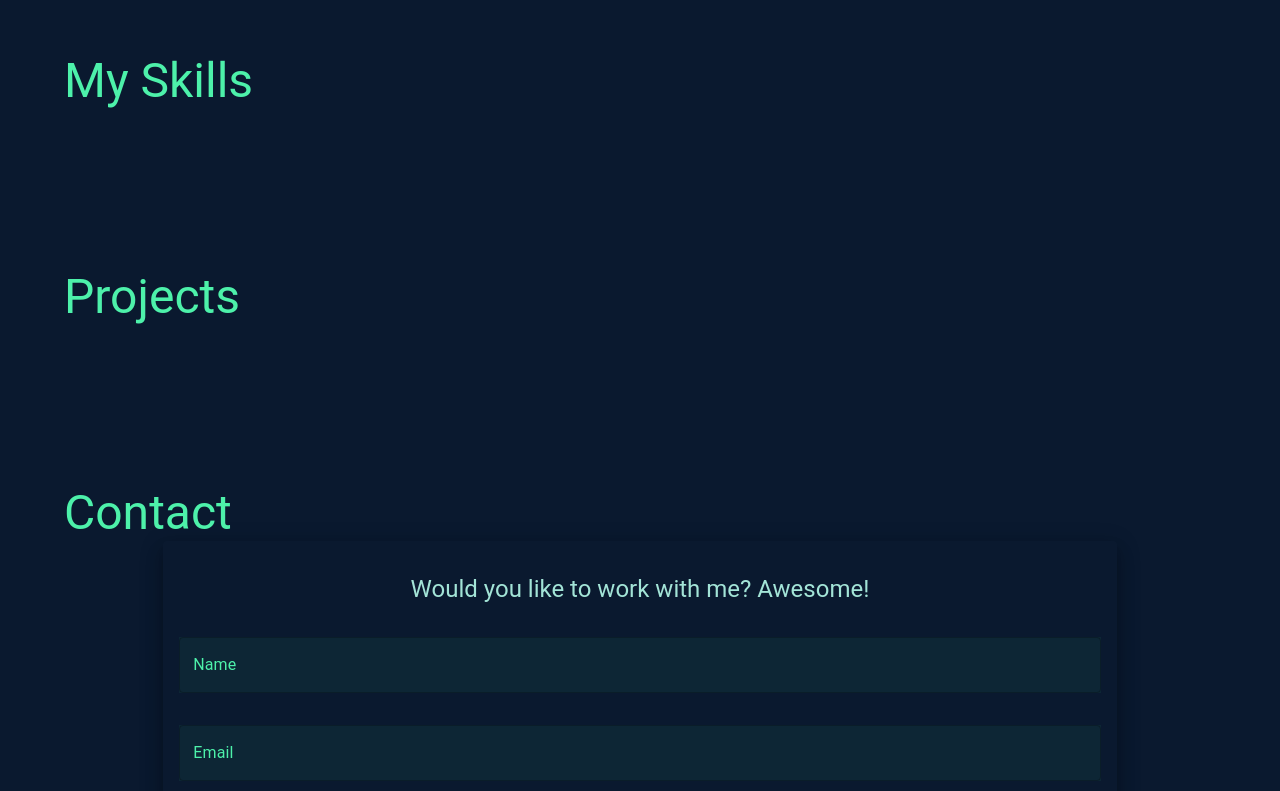
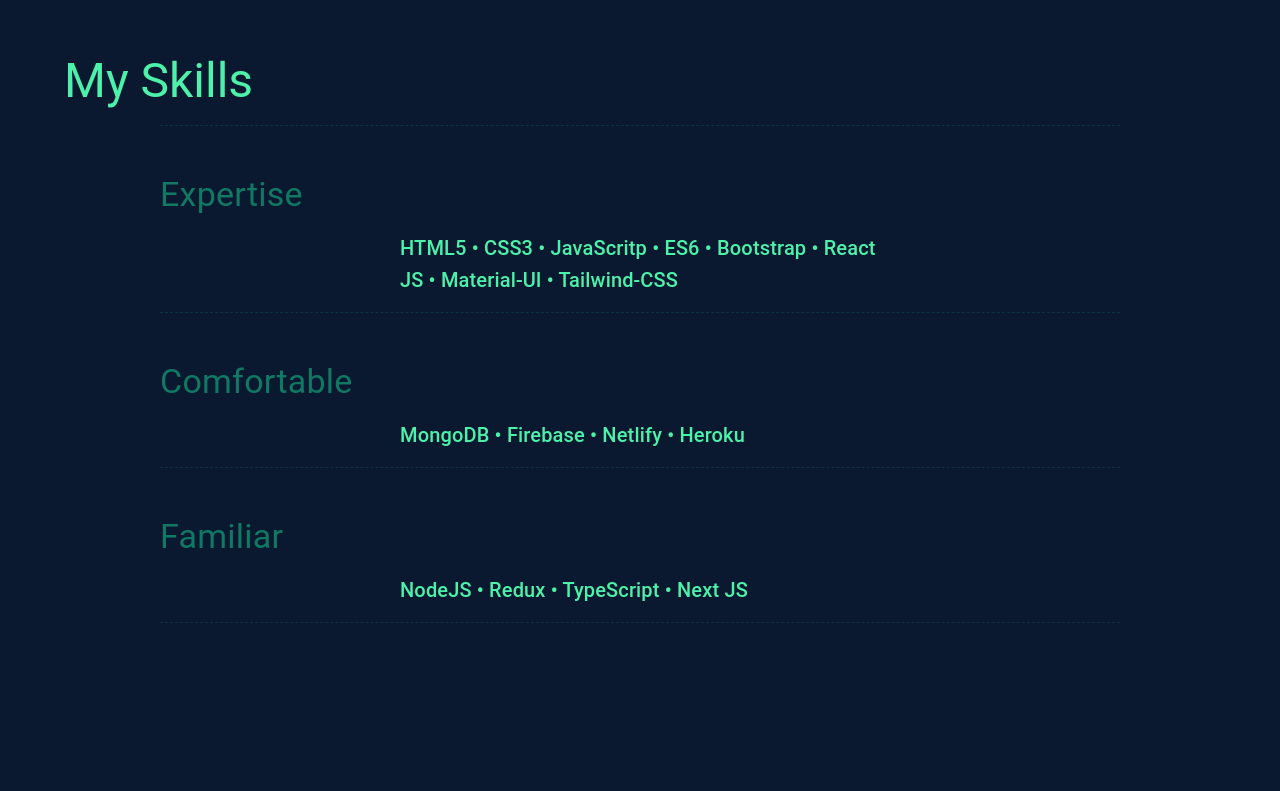
Before and after one commit to ano201/myPortfolio, a React (Create React App) app: page /home in a window 1280 px wide. Shown: the part 1600-2391 px from the top of the page. Built offline with nearby package versions, Linux system fonts and the light colour scheme.

Commit message:
skills completed

```diff
--- a/src/Pages/Home/Form/ContactForm.js
+++ b/src/Pages/Home/Form/ContactForm.js
@@ -1,73 +1,86 @@
-import React from 'react';
-import Box from '@mui/material/Box';
-import Paper from '@mui/material/Paper';
-import TextField from '@mui/material/TextField';
-import { makeStyles } from '@mui/styles';
-import { Grid, Typography } from '@mui/material';
-import { HashLink } from 'react-router-hash-link';
+import React from "react";
+import Box from "@mui/material/Box";
+import Paper from "@mui/material/Paper";
+import TextField from "@mui/material/TextField";
+import { makeStyles } from "@mui/styles";
+import { Grid, Typography } from "@mui/material";
+import { HashLink } from "react-router-hash-link";
 
 const useStyles = makeStyles({
   root: {
-        width: '100%',
+    width: "100%",
     backgroundColor: "#4df1aa0e",
-        marginTop: '2rem',
-        '& .MuiOutlinedInput-root': {
-            '&.Mui-focused fieldset': {
-                borderColor: '#4df1aa'
-            }
-        }
-    }
+    marginTop: "2rem",
+    "& .MuiOutlinedInput-root": {
+      "&.Mui-focused fieldset": {
+        borderColor: "#4df1aa",
+      },
+    },
+  },
 });
 
 const ContactForm = () => {
-
   const classes = useStyles();
 
   return (
-        <Box id='contact' sx={{ flexGrow: 1, mt: '10rem' }}>
+    <Box id="contact" sx={{ flexGrow: 1, mt: "10rem" }}>
       <Typography
         variant="h3"
         component="div"
-                sx={{ flexGrow: 1, textAlign: { xs: 'center', sm: 'center', md: 'left' } }}
-                className='neon-text'
+        sx={{
+          flexGrow: 1,
+          textAlign: { xs: "center", sm: "center", md: "left" },
+          mb: 1,
+        }}
+        className="neon-text"
       >
         Contact
       </Typography>
       <Paper
         elevation={12}
-                sx={{ backgroundColor: 'inherit', p: 2, m: 'auto', width: { md: '80%' } }}
+        sx={{
+          backgroundColor: "inherit",
+          p: 2,
+          m: "auto",
+          width: { md: "80%" },
+        }}
       >
         <Typography
           variant="h5"
           component="div"
           sx={{ flexGrow: 1, mt: 2 }}
-                    className='light-text'
-                    align='center'
+          className="light-text"
+          align="center"
         >
           Would you like to work with me? Awesome!
         </Typography>
-                <TextField label="Name"
+        <TextField
+          label="Name"
           className={classes.root}
-                    InputProps={{ style: { color: '#4df1aa' } }}
-                    InputLabelProps={{ style: { color: '#4df1aa' } }}
+          InputProps={{ style: { color: "#4df1aa" } }}
+          InputLabelProps={{ style: { color: "#4df1aa" } }}
           variant="outlined"
         />
-                <TextField label="Email"
+        <TextField
+          label="Email"
           className={classes.root}
-                    InputProps={{ style: { color: '#4df1aa' } }}
-                    InputLabelProps={{ style: { color: '#4df1aa' } }}
+          InputProps={{ style: { color: "#4df1aa" } }}
+          InputLabelProps={{ style: { color: "#4df1aa" } }}
           variant="outlined"
         />
-                <TextField label="Message"
+        <TextField
+          label="Message"
           className={classes.root}
-                    InputProps={{ style: { color: '#4df1aa' } }}
-                    InputLabelProps={{ style: { color: '#4df1aa' } }}
+          InputProps={{ style: { color: "#4df1aa" } }}
+          InputLabelProps={{ style: { color: "#4df1aa" } }}
           variant="outlined"
           multiline
           rows={4}
         />
-                <Grid sx={{ fontWeight: 'bold', mt: 4, textAlign: 'center' }}>
-                    <HashLink to='/home#aboutme'><button className='hovered-btn'>Let's Talk</button></HashLink>
+        <Grid sx={{ fontWeight: "bold", mt: 4, textAlign: "center" }}>
+          <HashLink to="/home#aboutme">
+            <button className="hovered-btn">Let's Talk</button>
+          </HashLink>
         </Grid>
       </Paper>
     </Box>
--- a/src/Pages/Home/Skills/Comfortable/Comfortable.js
+++ b/src/Pages/Home/Skills/Comfortable/Comfortable.js
@@ -1,11 +1,47 @@
-import React from 'react';
+import { Box, Grid, Typography } from "@mui/material";
+import React from "react";
 
 const Comfortable = () => {
-    return (
-        <div>
-            <h1>Comfortable</h1>
-        </div>
-    );
+  return (
+    <Box id="skills" sx={{ flexGrow: 1, mt: "3rem" }}>
+      <Typography
+        variant="h4"
+        component="div"
+        sx={{
+          flexGrow: 1,
+          textAlign: { xs: "center", sm: "center", md: "left" },
+          my: "1rem",
+        }}
+        className="dark-text"
+      >
+        Comfortable
+      </Typography>
+      <Grid
+        sx={{
+          m: "auto",
+          maxWidth: {
+            xs: "20rem",
+            sm: "20rem",
+            md: "30rem",
+            lg: "30rem",
+            xl: "30rem",
+          },
+        }}
+      >
+        <Typography
+          variant="h6"
+          component="div"
+          sx={{
+            flexGrow: 1,
+            my: "1rem",
+          }}
+          className="neon-text"
+        >
+          MongoDB • Firebase • Netlify • Heroku
+        </Typography>
+      </Grid>
+    </Box>
+  );
 };
 
 export default Comfortable;
--- a/src/Pages/Home/Skills/Expert/Expert.js
+++ b/src/Pages/Home/Skills/Expert/Expert.js
@@ -1,11 +1,48 @@
-import React from 'react';
+import { Box, Grid, Typography } from "@mui/material";
+import React from "react";
 
 const Expert = () => {
-    return (
-        <div>
-            <h1>Expert</h1>
-        </div>
-    );
+  return (
+    <Box id="skills" sx={{ flexGrow: 1, mt: "3rem" }}>
+      <Typography
+        variant="h4"
+        component="div"
+        sx={{
+          flexGrow: 1,
+          textAlign: { xs: "center", sm: "center", md: "left" },
+          my: "1rem",
+        }}
+        className="dark-text"
+      >
+        Expertise
+      </Typography>
+      <Grid
+        sx={{
+          m: "auto",
+          maxWidth: {
+            xs: "20rem",
+            sm: "20rem",
+            md: "30rem",
+            lg: "30rem",
+            xl: "30rem",
+          },
+        }}
+      >
+        <Typography
+          variant="h6"
+          component="div"
+          sx={{
+            flexGrow: 1,
+            my: "1rem",
+          }}
+          className="neon-text"
+        >
+          HTML5 • CSS3 • JavaScritp • ES6 • Bootstrap • React JS • Material-UI •
+          Tailwind-CSS
+        </Typography>
+      </Grid>
+    </Box>
+  );
 };
 
 export default Expert;
--- a/src/Pages/Home/Skills/Familiar/Familiar.js
+++ b/src/Pages/Home/Skills/Familiar/Familiar.js
@@ -1,11 +1,47 @@
-import React from 'react';
+import { Box, Grid, Typography } from "@mui/material";
+import React from "react";
 
 const Familiar = () => {
-    return (
-        <div>
-            <h1>Familiar</h1>
-        </div>
-    );
+  return (
+    <Box id="skills" sx={{ flexGrow: 1, mt: "3rem" }}>
+      <Typography
+        variant="h4"
+        component="div"
+        sx={{
+          flexGrow: 1,
+          textAlign: { xs: "center", sm: "center", md: "left" },
+          my: "1rem",
+        }}
+        className="dark-text"
+      >
+        Familiar
+      </Typography>
+      <Grid
+        sx={{
+          m: "auto",
+          maxWidth: {
+            xs: "20rem",
+            sm: "20rem",
+            md: "30rem",
+            lg: "30rem",
+            xl: "30rem",
+          },
+        }}
+      >
+        <Typography
+          variant="h6"
+          component="div"
+          sx={{
+            flexGrow: 1,
+            my: "1rem",
+          }}
+          className="neon-text"
+        >
+          NodeJS • Redux • TypeScript • Next JS
+        </Typography>
+      </Grid>
+    </Box>
+  );
 };
 
 export default Familiar;
--- a/src/Pages/Home/Skills/Skills/Skills.js
+++ b/src/Pages/Home/Skills/Skills/Skills.js
@@ -1,10 +1,10 @@
 import React from "react";
 import { Box, Grid, Typography } from "@mui/material";
+import Expert from "../Expert/Expert";
+import Comfortable from "../Comfortable/Comfortable";
+import Familiar from "../Familiar/Familiar";
 
 const Skills = () => {
-
-
-
   return (
     <Box id="skills" sx={{ flexGrow: 1, mt: "10rem" }}>
       <Typography
@@ -13,17 +13,39 @@
         sx={{
           flexGrow: 1,
           textAlign: { xs: "center", sm: "center", md: "left" },
-          my: { xs: "2rem", sm: "2rem" },
+          my: "1rem",
         }}
         className="neon-text"
       >
         My Skills
       </Typography>
-      <Grid>
-
+      <Grid
+        sx={{
+          m: "auto",
+          width: { sm: 1, xs: 1, md: 1 / 1.2, lg: 1 / 1.2, xl: 1 / 1.2 },
+          borderBottom: "1px dashed #11786348",
+          borderTop: "1px dashed #11786348",
+        }}
+      >
+        <Expert></Expert>
       </Grid>
-      <Grid>
-
+      <Grid
+        sx={{
+          m: "auto",
+          width: { sm: 1, xs: 1, md: 1 / 1.2, lg: 1 / 1.2, xl: 1 / 1.2 },
+          borderBottom: "1px dashed #11786348",
+        }}
+      >
+        <Comfortable></Comfortable>
+      </Grid>
+      <Grid
+        sx={{
+          m: "auto",
+          width: { sm: 1, xs: 1, md: 1 / 1.2, lg: 1 / 1.2, xl: 1 / 1.2 },
+          borderBottom: "1px dashed #11786348",
+        }}
+      >
+        <Familiar></Familiar>
       </Grid>
     </Box>
   );
```
Lines whose indentation alone changed are shown as unchanged.
